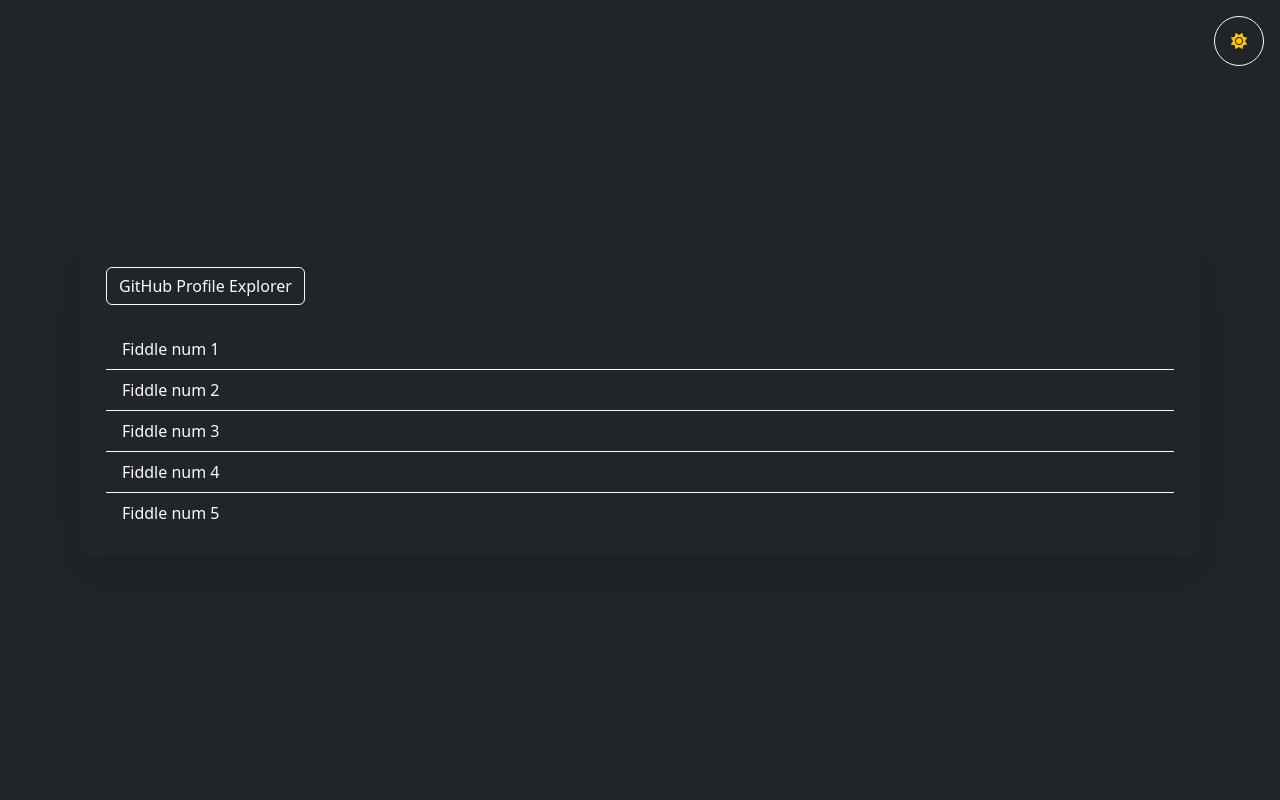
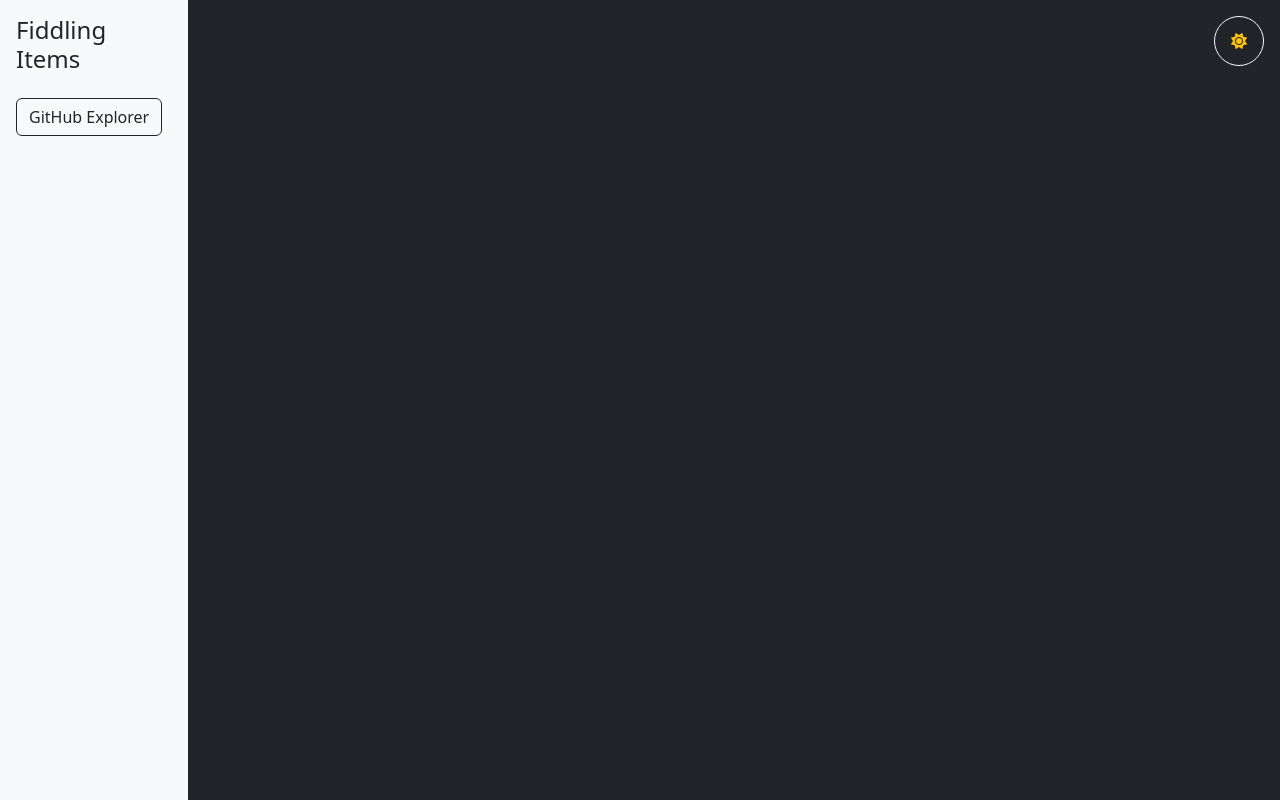
Before and after one commit to MOURAD-TULIMAT/ReactJsFiddling, a React (Vite) app: page / in a window 1280 px wide. Built offline with nearby package versions, Linux system fonts and the light colour scheme.

Commit message:
fix routing

```diff
--- a/src/App.tsx
+++ b/src/App.tsx
@@ -1,19 +1,42 @@
-import React from "react";
+import { Routes, Route, Link } from "react-router-dom";
 import FiddlingGroup from "./components/FiddlingGroup";
 import { ThemeProvider, useTheme } from "./assets/ThemeContext";
 import "bootstrap/dist/css/bootstrap.min.css";
 import "@fortawesome/fontawesome-free/css/all.min.css"; // Import Font Awesome for icons
 import "./App.css";
+import GitHubProfileExplorer from "./pages/GitHubProfileExplorer";
 
 function AppContent() {
   const { theme, toggleTheme } = useTheme();
 
   return (
+    <div className={`d-flex min-vh-100`}>
+      {/* Sidebar */}
       <div
-      className={`container-fluid min-vh-100 text-light d-flex justify-content-center align-items-center ${
+        className={`d-flex flex-column p-3 ${
+          theme === "dark" ? "bg-light text-dark" : "bg-dark text-light"
+        }`}
+        style={{ width: "215px" }}
+      >
+        <h4 className="mb-4">Fiddling Items</h4>
+        <Link to="ReactJsFiddling/FiddlingGroup/github-explorer">
+          <button
+            className={`btn ${
+              theme === "dark" ? "btn-outline-dark" : "btn-outline-light"
+            } animate__animated animate__fadeInRight`}
+          >
+            GitHub Explorer
+          </button>
+        </Link>
+      </div>
+
+      {/* Main content area */}
+      <div
+        className={`container-fluid text-light d-flex justify-content-center align-items-center ${
           theme === "dark" ? "bg-dark text-light" : "bg-light text-dark"
         }`}
       >
+        {/* Theme Toggle Button */}
         <div className="position-absolute top-0 end-0 p-3">
           <button
             onClick={toggleTheme}
@@ -27,7 +50,15 @@
             )}
           </button>
         </div>
-      <FiddlingGroup />
+
+        {/* Routes */}
+        <Routes>
+          <Route
+            path="ReactJsFiddling/FiddlingGroup/github-explorer"
+            element={<GitHubProfileExplorer />}
+          />
+        </Routes>
+      </div>
     </div>
   );
 }
--- a/src/components/FiddlingGroup.tsx
+++ b/src/components/FiddlingGroup.tsx
@@ -91,13 +91,6 @@
             ))}
           </ul>
         ) : null}
-
-        <Routes>
-          <Route
-            path="ReactJsFiddling/FiddlingGroup/github-explorer"
-            element={<GitHubProfileExplorer />}
-          />
-        </Routes>
       </div>
     </div>
   );
```
Lines whose indentation alone changed are shown as unchanged.
